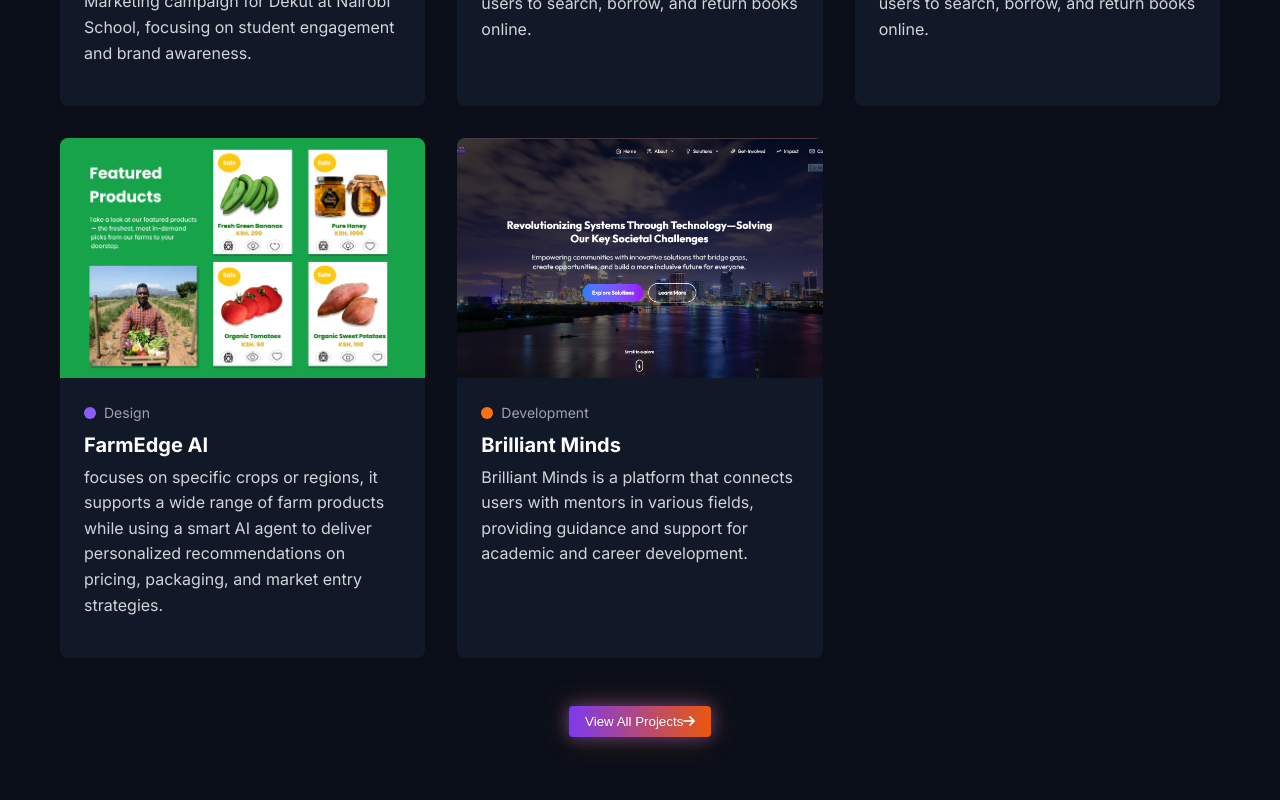
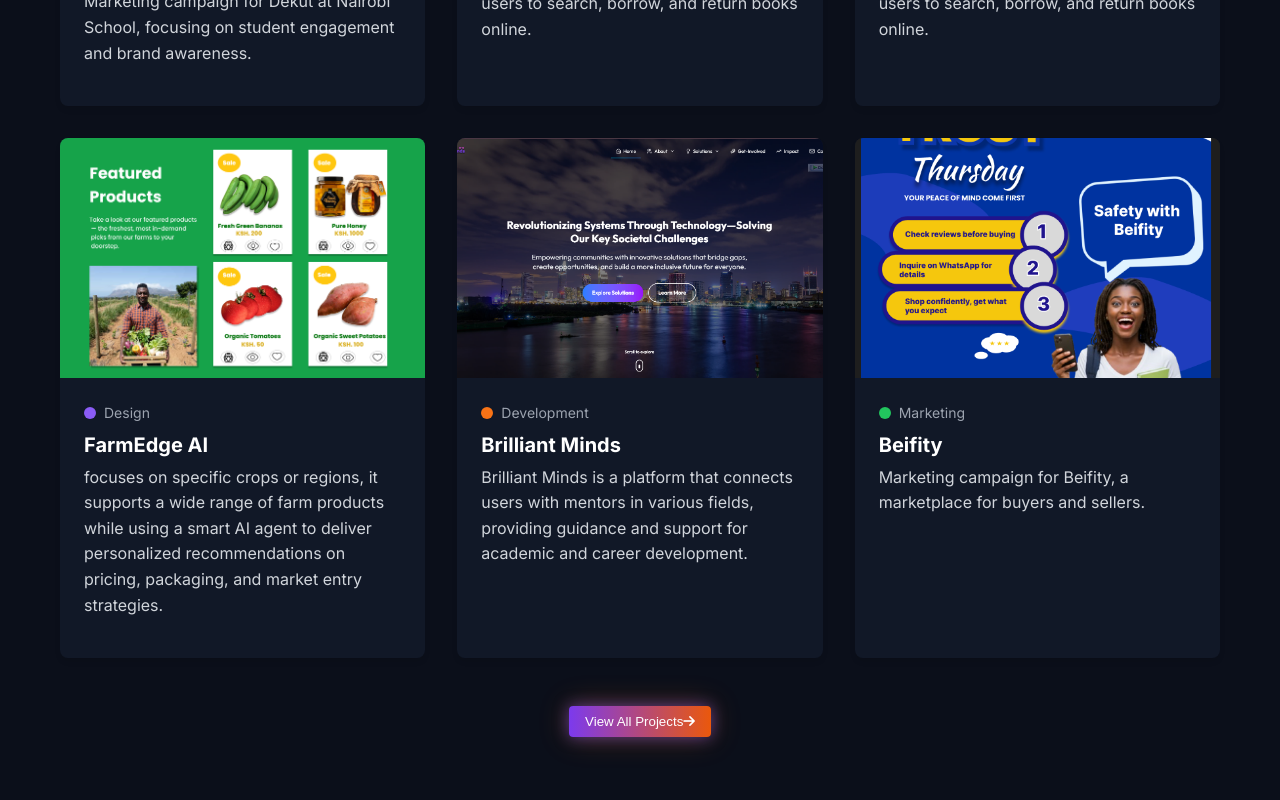
Before and after one commit to agbarbie/my-portfolio, an Angular app: page /home in a window 1280 px wide. Shown: the part 5820-6620 px from the top of the page. Built offline with nearby package versions, Linux system fonts and the light colour scheme.

Commit message:
new updates

```diff
--- a/src/components/experiences/experiences.component.ts
+++ b/src/components/experiences/experiences.component.ts
@@ -13,7 +13,7 @@
   experiences: Experience[] = [
     {
       id: 1,
-      position: 'Graphic Designer & Branding Consultant',
+      position: 'Barbz & Co.Creative ',
       company: 'Self-employed',
       location: 'Kenya (Remote & On-site)',
       startDate: '2023',
@@ -45,6 +45,22 @@
     },
     {
       id: 3,
+      position: 'Graphic Designer & Creative',
+      company: 'Ngao Labs',
+      location: 'Remote',
+      startDate: 'August 2025',
+      endDate: 'Present',
+      current: true,
+      description: 'Worked as a graphic designer and creative contributor, focusing on visual content and branding projects.',
+      responsibilities: [
+        'Designed and produced visual content for various digital platforms',
+        'Collaborated with cross-functional teams to develop branding strategies',
+        'Participated in brainstorming sessions to generate innovative design ideas',
+        'Ensured consistency in brand messaging across all visual materials'
+      ]
+    },
+    {
+      id: 4,
       position: 'University Marketing & Mentorship Volunteer',
       company: 'Dedan Kimathi University of Technology',
       location: 'Nyeri, Kenya',
--- a/src/components/navbar/projects-section/projects-section.component.ts
+++ b/src/components/navbar/projects-section/projects-section.component.ts
@@ -147,6 +147,15 @@
       technologies: ['Angular version 19,Typescript'],
       link: 'https://brilliantminds.vercel.app/#impact-details',
     },
+     {
+      id: 15,
+      title: 'Beifity',
+      description: 'Marketing campaign for Beifity, a marketplace for buyers and sellers.',
+      image: 'assets/Beifity.png',
+      category: 'marketing',
+      technologies: ['Trust Thursday','Posters'],
+      link: '',
+    },
   ];
 
   get filteredProjects() {
```
Also changed, not shown: src/assets/Beifity.png (added).
